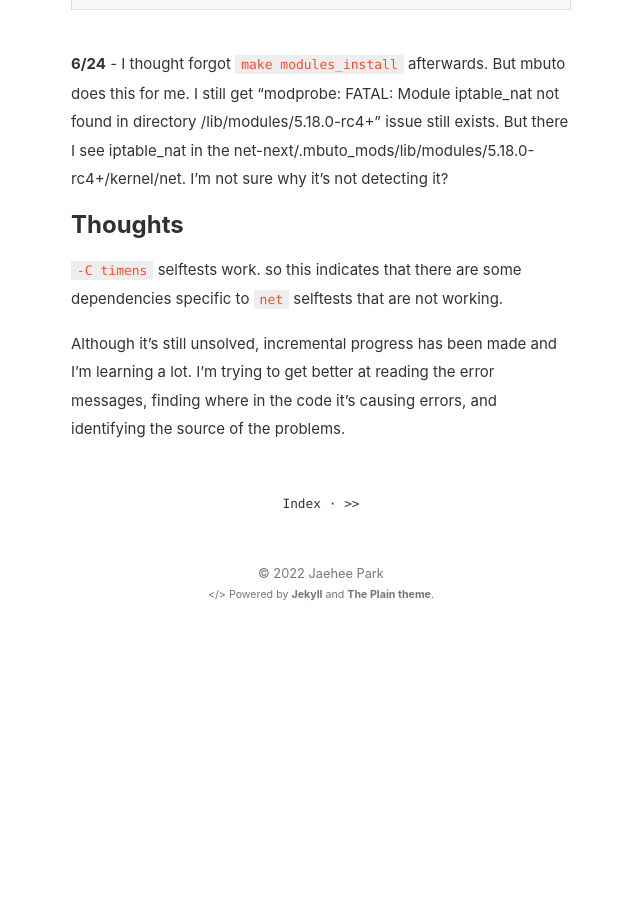
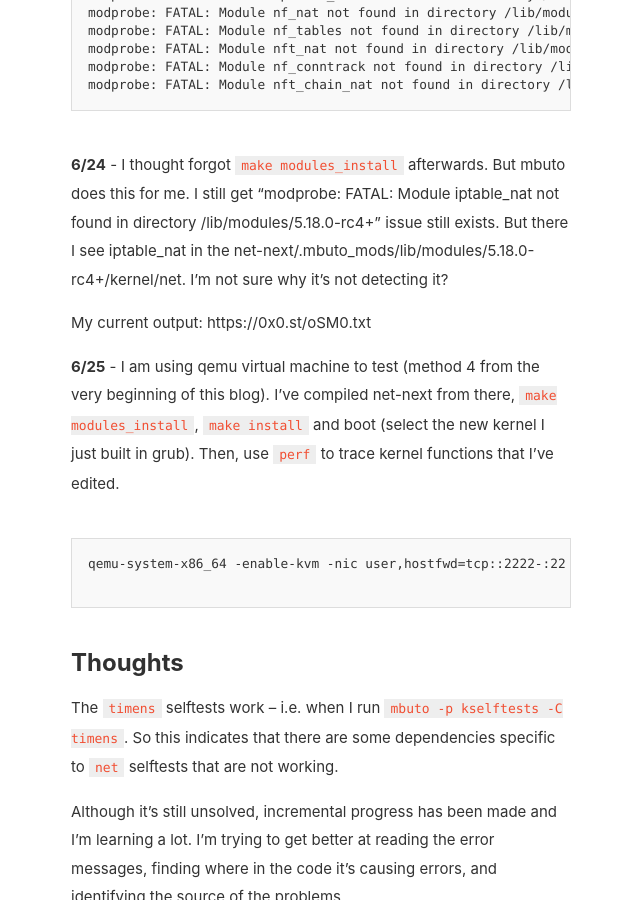
Before and after one commit to jhpark1013/blog, a Jekyll site: the page built from _posts/2022-06-24-days-18-to-26-booting-linux-kernel-on-virtual-machine-debug-logs.markdown, in a window 1280 px wide and 900 px high, scrolled down 5089 px. Shown: the whole window, without its empty margins (319-959 px from the left). Built offline with Jekyll 4.4.1, drawn with Linux system fonts in a browser that asks for light colours; before the commit the page ends 5729 px from its top, so only the background shows below that; some of the changed text lies outside the part shown.

Commit message:
add more tips, and fix debug log

````diff
--- a/_posts/2022-05-19-where-to-start-in-contributing-to-the-linux-kernel.markdown
+++ b/_posts/2022-05-19-where-to-start-in-contributing-to-the-linux-kernel.markdown
@@ -29,5 +29,6 @@ Before I forget, here's a log of feedback I had received after submitting my ini
 - `difforderfile` can sequence the order the files appear in the diff.
 - Have a concise subject line. The log message should give a more complete description.
 - Instead of repeating what the checkpatch tells you, explain the reasoning behind the fix in your case.
+- Run `./scripts/checkpatch.pl <mypatch.patch> --strict` before you send your patch to catch any formating errors.
 
 I'll come back to updating this log!
--- a/_posts/2022-06-24-days-18-to-26-booting-linux-kernel-on-virtual-machine-debug-logs.markdown
+++ b/_posts/2022-06-24-days-18-to-26-booting-linux-kernel-on-virtual-machine-debug-logs.markdown
@@ -14,6 +14,8 @@ mbuto -p kselftest -C timens works though
 3. create a deb-pkg -- this failed to make .deb files (I was planning to scp it over)
 
 4. haven't tried building it on the vm because the storage. (I had run out of storage on my image when I tried building it) I've increased the image but it wasn't enough. So I need to try increasing it more and build it again (haven't had the chance to this yet)
+
+Note: I've gotten method 4 to work now. Methods 1-2 are still unsolved. This post is mostly to document my WIP debug process for method 1.
 
 Ideally I'd like to work with mbuto or boot from qemu. Like, I'd like this command to work
 ```
@@ -91,7 +93,7 @@ I also got a kernel panic error "vfs" not finding the rootfs and asking me to su
 [    2.134347] ---[ end Kernel panic - not syncing: VFS: Unable to mount root fs on unknown-block(0,0-
 ```
 
-Getting rid of qemu, then reinstalling it worked only for initrd=initramfs (this meant deleting the debian install, which I think was causing the issue.. or maybe it was the additional inputs to the kvm like `-cpu host` etc)
+Reinstalling qemu worked only for initrd=initramfs where initramfs was made with `mkinitramfs`. I deleted the debian install on qemu in the process, which I think was causing problems.. or maybe it was the additional inputs to the kvm like `-cpu host` etc)
 
 I tried a using busybox, and understood the init script in initrd, but -- none of it really mattered because, now, mbuto successfully created my initrd.
 
@@ -134,10 +136,17 @@ modprobe: FATAL: Module nft_chain_nat not found in directory /lib/modules/5.18.0
 
 **6/24** - I thought forgot `make modules_install` afterwards. But mbuto does this for me. I still get "modprobe: FATAL: Module iptable_nat not found in directory /lib/modules/5.18.0-rc4+" issue still exists. But there I see iptable_nat in the net-next/.mbuto_mods/lib/modules/5.18.0-rc4+/kernel/net. I'm not sure why it's not detecting it?
 
+My current output: https://0x0.st/oSM0.txt
 
+**6/25** - I am using qemu virtual machine to test (method 4 from the very beginning of this blog). I've compiled net-next from there, `make modules_install`, `make install` and boot (select the new kernel I just built in grub). Then, use `perf` to trace kernel functions that I've edited.
+
+```
+qemu-system-x86_64 -enable-kvm -nic user,hostfwd=tcp::2222-:22 -daemonize -m 4G -smp cores=4,cpus=4 net-test
+
+```
 
 ## Thoughts
 
-`-C timens` selftests work. so this indicates that there are some dependencies specific to `net` selftests that are not working.
+The `timens` selftests work -- i.e. when I run `mbuto -p kselftests -C timens`. So this indicates that there are some dependencies specific to `net` selftests that are not working.
 
 Although it's still unsolved, incremental progress has been made and I'm learning a lot. I'm trying to get better at reading the error messages, finding where in the code it's causing errors, and identifying the source of the problems.
````
Also changed, not shown: other parts of _posts/2022-06-24-days-18-to-26-booting-linux-kernel-on-virtual-machine-debug-logs.markdown (+1 -1 lines).
